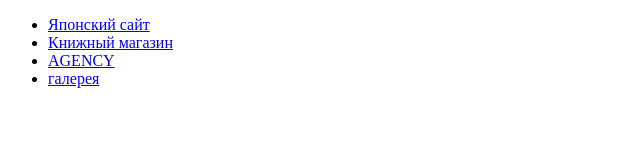
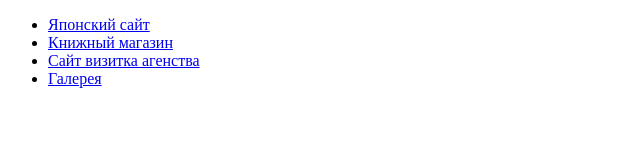
Before and after one commit to balyasnikova/layouts, a plain HTML site: page index.html in a window 1280 px wide. Shown: the whole page, without its empty margins (0-640 px from the left). Drawn offline with Linux system fonts and the light colour scheme.

Commit message:
изменение заколовков

```diff
--- a/index.html
+++ b/index.html
@@ -8,8 +8,8 @@
     <ul>
         <li><a href="templates/1">Японский сайт</a></li>
         <li><a href="templates/2">Книжный магазин</a></li>
-        <li><a href="templates/3">AGENCY</a></li>
-        <li><a href="templates/4">галерея</a></li>
+        <li><a href="templates/3">Сайт визитка агенства</a></li>
+        <li><a href="templates/4">Галерея</a></li>
     </ul>
 </body>
 </html>
```
